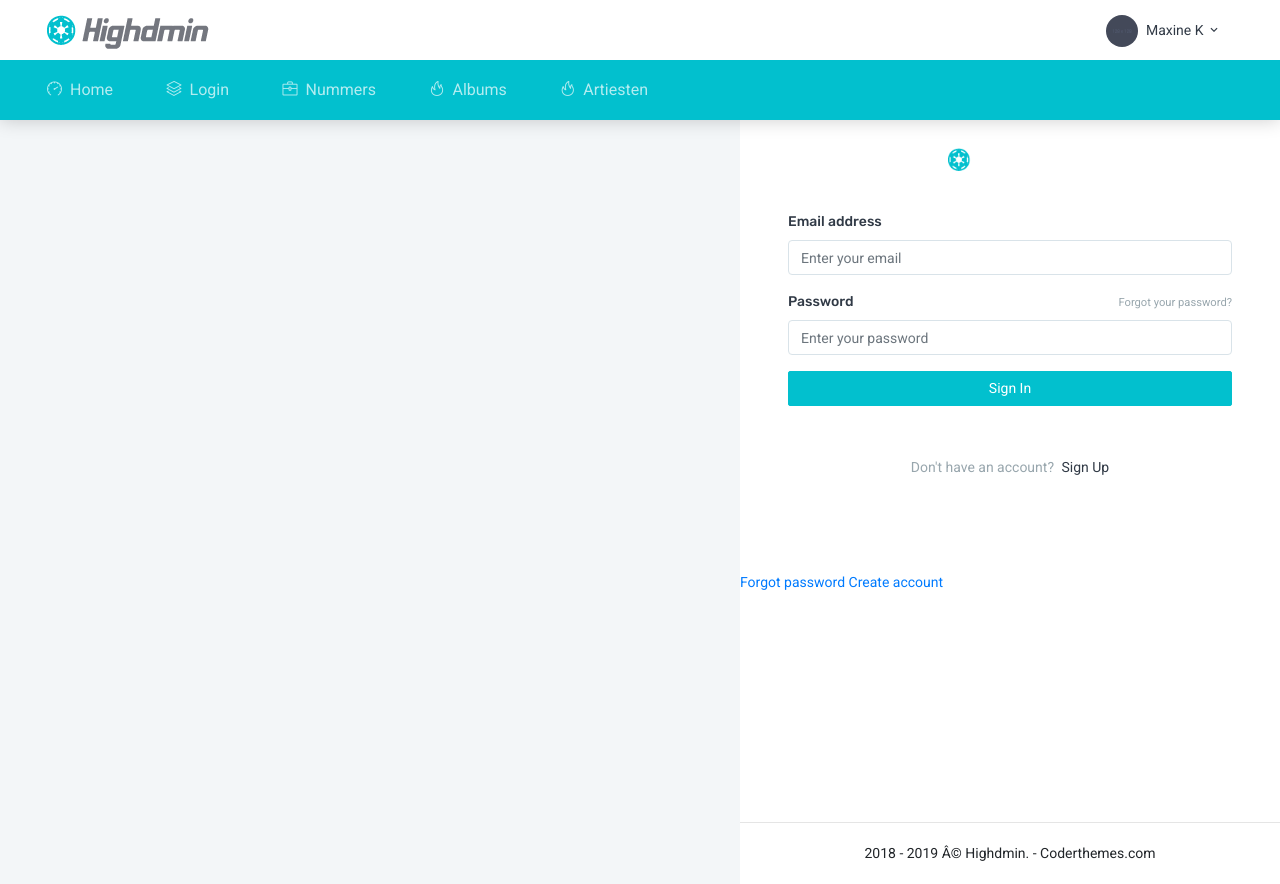
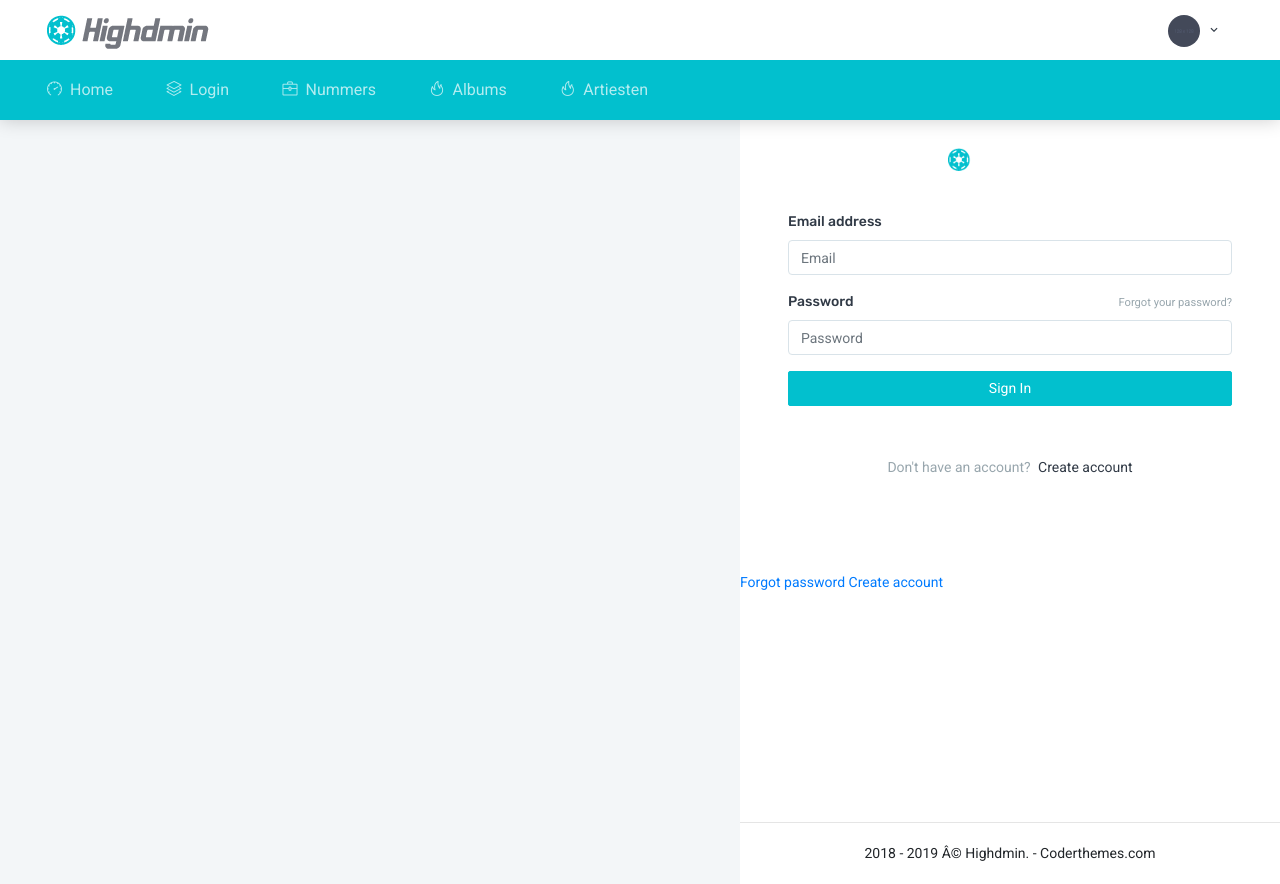
Before and after one commit to Ghoolian/MuzieksiteV2, a Symfony app: template templates/security/authentication/login.html.twig in a window 1280 px wide. Run offline with Twig, Linux system fonts and the light colour scheme; the template is opened without the code that fills it, so the values that code supplies are empty; some libraries are stand-ins or nearby versions; some web fonts are replaced.

Commit message:
Login+Register updates

```diff
--- a/composer.json
+++ b/composer.json
@@ -29,6 +29,7 @@
         "symfony/property-info": "4.4.*",
         "symfony/security-bundle": "4.4.*",
         "symfony/serializer": "4.4.*",
+        "symfony/swiftmailer-bundle": "^3.5",
         "symfony/translation": "4.4.*",
         "symfony/twig-bundle": "^4.4",
         "symfony/validator": "4.4.*",
--- a/config/bundles.php
+++ b/config/bundles.php
@@ -12,4 +12,6 @@ return [
     Symfony\Bundle\MonologBundle\MonologBundle::class => ['all' => true],
     Symfony\Bundle\DebugBundle\DebugBundle::class => ['dev' => true, 'test' => true],
     Symfony\Bundle\MakerBundle\MakerBundle::class => ['dev' => true],
+    Symfony\Bundle\SwiftmailerBundle\SwiftmailerBundle::class => ['all' => true],
+    Doctrine\Bundle\FixturesBundle\DoctrineFixturesBundle::class => ['dev' => true, 'test' => true],
 ];
--- a/src/Controller/Authentication/SecurityController.php
+++ b/src/Controller/Authentication/SecurityController.php
@@ -72,7 +72,7 @@ class SecurityController extends AbstractController
     ) {
 
         if($this->checkAuthentication($translator)) {
-            // TODO Redirecht to system dashboard
+            // TODO Redirect to system dashboard
             // Please use return $this->render() to set a template.
             throw new NotImplementedException('Please specify a route for login');
         }
--- a/src/DataFixtures/PermissionFixture.php
+++ b/src/DataFixtures/PermissionFixture.php
@@ -5,7 +5,8 @@ namespace App\DataFixtures;
 use App\Entity\Authentication\Cluster;
 use App\Entity\Authentication\Permission;
 use Doctrine\Bundle\FixturesBundle\Fixture;
-use Doctrine\Common\Persistence\ObjectManager;
+use Doctrine\Persistence\ObjectManager;
+
 
 class PermissionFixture extends Fixture
 {
--- a/src/Repository/Authentication/ClusterRepository.php
+++ b/src/Repository/Authentication/ClusterRepository.php
@@ -2,9 +2,11 @@
 
 namespace App\Repository\Authentication;
 
-use Doctrine\Common\Persistence\ManagerRegistry;
+
 use App\Entity\Authentication\Cluster;
 use Doctrine\Bundle\DoctrineBundle\Repository\ServiceEntityRepository;
+use Doctrine\Persistence\ManagerRegistry;
+
 
 /**
  * @method Cluster|null find($id, $lockMode = null, $lockVersion = null)
--- a/src/Repository/Authentication/PasswordRecoveryRepository.php
+++ b/src/Repository/Authentication/PasswordRecoveryRepository.php
@@ -4,7 +4,8 @@ namespace App\Repository\Authentication;
 
 use App\Entity\Authentication\PasswordRecovery;
 use Doctrine\Bundle\DoctrineBundle\Repository\ServiceEntityRepository;
-use Doctrine\Common\Persistence\ManagerRegistry;
+use Doctrine\Persistence\ManagerRegistry;
+
 
 /**
  * @method PasswordRecovery|null find($id, $lockMode = null, $lockVersion = null)
--- a/src/Repository/Authentication/PermissionRepository.php
+++ b/src/Repository/Authentication/PermissionRepository.php
@@ -2,9 +2,10 @@
 
 namespace App\Repository\Authentication;
 
-use Doctrine\Common\Persistence\ManagerRegistry;
+
 use App\Entity\Authentication\Permission;
 use Doctrine\Bundle\DoctrineBundle\Repository\ServiceEntityRepository;
+use Doctrine\Persistence\ManagerRegistry;
 
 /**
  * @method Permission|null find($id, $lockMode = null, $lockVersion = null)
--- a/src/Repository/Authentication/UserRepository.php
+++ b/src/Repository/Authentication/UserRepository.php
@@ -2,9 +2,9 @@
 
 namespace App\Repository\Authentication;
 
-use Doctrine\Common\Persistence\ManagerRegistry;
 use App\Entity\Authentication\User;
 use Doctrine\Bundle\DoctrineBundle\Repository\ServiceEntityRepository;
+use Doctrine\Persistence\ManagerRegistry;
 
 /**
  * @method User|null find($id, $lockMode = null, $lockVersion = null)
--- a/templates/base.html.twig
+++ b/templates/base.html.twig
@@ -57,7 +57,7 @@
                     <li class="dropdown notification-list">
                         <a class="nav-link dropdown-toggle waves-effect nav-user" data-toggle="dropdown" href="#" role="button"
                            aria-haspopup="false" aria-expanded="false">
-                            <img src="../public/images/users/avatar-1.jpg" alt="user" class="rounded-circle"> <span class="ml-1 pro-user-name">Maxine K <i class="mdi mdi-chevron-down"></i> </span>
+                            <img src="../public/images/users/avatar-1.jpg" alt="user" class="rounded-circle"> <span class="ml-1 pro-user-name"><i class="mdi mdi-chevron-down"></i> </span>
                         </a>
                         <div class="dropdown-menu dropdown-menu-right dropdown-menu-animated profile-dropdown">
                             <!-- item-->
--- a/templates/home.html.twig
+++ b/templates/home.html.twig
@@ -55,7 +55,7 @@
                     <li class="dropdown notification-list">
                         <a class="nav-link dropdown-toggle waves-effect nav-user" data-toggle="dropdown" href="#" role="button"
                            aria-haspopup="false" aria-expanded="false">
-                            <img src="../public/images/users/avatar-1.jpg" alt="user" class="rounded-circle"> <span class="ml-1 pro-user-name">Maxine K <i class="mdi mdi-chevron-down"></i> </span>
+
                         </a>
                         <div class="dropdown-menu dropdown-menu-right dropdown-menu-animated profile-dropdown">
                             <!-- item-->
--- a/templates/security/authentication/login.html.twig
+++ b/templates/security/authentication/login.html.twig
@@ -22,17 +22,17 @@
 
                 <div class="card-box p-5">
                     <h2 class="text-uppercase text-center pb-4">
-                        <a href="index.html" class="text-success">
+                        <a href="{{ path('home') }}" class="text-success">
                             <span><img src="assets/images/logo_light.png" alt="" height="26"></span>
                         </a>
                     </h2>
 
-                    <form class="" action="#">
+                    <form class="" action="{{ path('security_login')}}" method="post">
 
                         <div class="form-group row">
                             <div class="col-12">
                                 <label for="emailaddress">Email address</label>
-                                <input class="form-control" type="email" id="emailaddress" required="" placeholder="Enter your email">
+                                <input name="_username" class="form-control" type="email" id="_username" value="{{ last_username }}" required="" placeholder="{{ 'Email'|trans }}">
                             </div>
                         </div>
 
@@ -40,7 +40,7 @@
                             <div class="col-12">
                                 <a href='security_forgot_password' class="text-muted float-right"><small>Forgot your password?</small></a>
                                 <label for="password">Password</label>
-                                <input class="form-control" type="password" required="" id="password" placeholder="Enter your password">
+                                <input name="_password" class="form-control" type="password" required="" id="_password" placeholder="{{ 'Password'|trans }}">
                             </div>
                         </div>
 
@@ -48,7 +48,7 @@
 
                         <div class="form-group row text-center">
                             <div class="col-12">
-                                <button class="btn btn-block btn-custom waves-effect waves-light" type="submit">Sign In</button>
+                                <button class="btn btn-block btn-custom waves-effect waves-light" type="submit" value="{{ 'Login'|trans }}">Sign In</button>
                             </div>
                         </div>
 
@@ -56,7 +56,7 @@
 
                     <div class="row m-t-50">
                         <div class="col-sm-12 text-center">
-                            <p class="text-muted">Don't have an account? <a href="page-register.html" class="text-dark ml-1"><b>Sign Up</b></a></p>
+                            <p class="text-muted">Don't have an account? <a class="text-dark ml-1" href="{{ path('security_register') }}">{{ 'Create account'|trans }}</a></p>
                         </div>
                     </div>
 
--- /dev/null
+++ b/templates/security/authentication/logout.html.twig
@@ -0,0 +1 @@
+{% extends 'base.html.twig' %}
--- a/templates/security/authentication/register.html.twig
+++ b/templates/security/authentication/register.html.twig
@@ -1,12 +1,13 @@
 {% extends 'base.html.twig' %}
 
 {% block body %}
+    <br><br><br><br><br>
     <h1>{{ 'Create your account'|trans }}</h1>
     <ul>
         {% for error in errors %}
             <li>{{ error.message }}</li>
         {% endfor %}
-    </ul>
+    </ul> <br>
     {{ form_start(form) }}
     {{ form_end(form) }}
 {% endblock %}
```
Also changed, not shown: src/DataFixtures/AppFixtures.php (added, +17 -0 lines), 6 other files.
